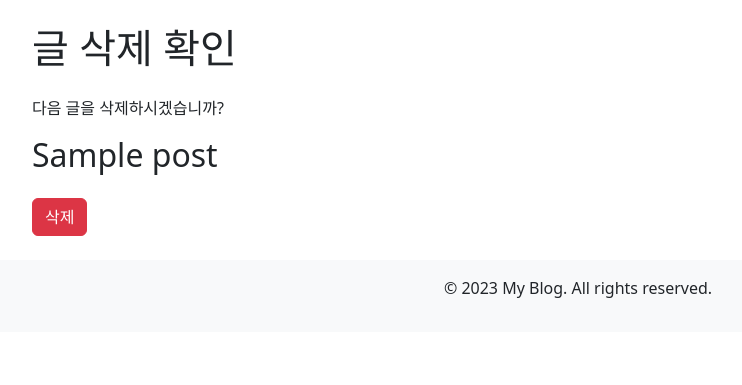
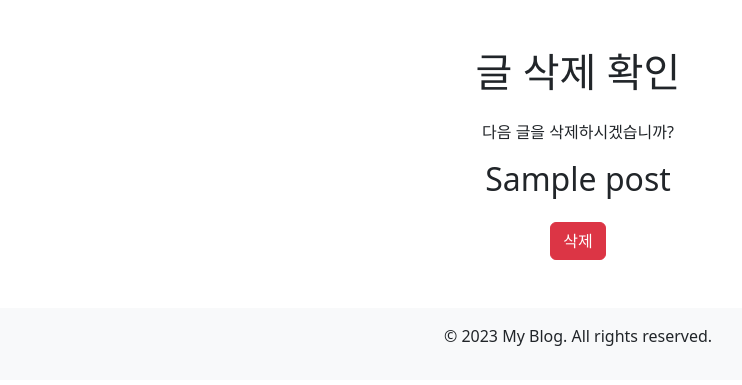
Before and after one commit to sungbinlee/django-blog-service, a Django app: template blogservice/blog/templates/blog/post_delete.html in a window 1280 px wide. Shown: the part 56-441 px from the top of the page, without its empty margins (62-804 px from the left). Run offline with Django 3.2, Linux system fonts and the light colour scheme; the template is opened without the code that fills it: most values are stand-ins (such as "Sample title", 1, 10 or a date in 2020); some libraries are stand-ins or nearby versions.

```diff
--- a/blogservice/blog/forms.py
+++ b/blogservice/blog/forms.py
@@ -33,3 +33,7 @@ class ImageForm(forms.ModelForm):
         widgets = {
             'file_path': forms.FileInput(attrs={'class': 'form-control'}),
         }
+
+    def __init__(self, *args, **kwargs):
+        super().__init__(*args, **kwargs)
+        self.fields['file_path'].required = False
--- a/blogservice/blog/templates/blog/post_delete.html
+++ b/blogservice/blog/templates/blog/post_delete.html
@@ -2,12 +2,16 @@
 
 {% block content %}
   <div class="container">
-    <h1 class="my-4">글 삭제 확인</h1>
-    <p>다음 글을 삭제하시겠습니까?</p>
-    <h2 class="my-3">{{ post.title }}</h2>
-    <form method="post" action="" class="my-4">
-      {% csrf_token %}
-      <button type="submit" class="btn btn-danger">삭제</button>
-    </form>
+    <div class="row justify-content-center">
+      <div class="col-md-8">
+        <h1 class="my-4 text-center">글 삭제 확인</h1>
+        <p class="text-center">다음 글을 삭제하시겠습니까?</p>
+        <h2 class="my-3 text-center">{{ post.title }}</h2>
+        <form method="post" action="" class="my-4 text-center">
+          {% csrf_token %}
+          <button type="submit" class="btn btn-danger">삭제</button>
+        </form>
+      </div>
+    </div>
   </div>
 {% endblock %}
--- a/blogservice/user/models.py
+++ b/blogservice/user/models.py
@@ -56,5 +56,5 @@ class User(AbstractUser):
 
     objects = UserManager()
 
-    def __str__(self):
-        return self.name
+    # def __str__(self):
+    #     return self.name
```
Also changed, not shown: blogservice/blog/views.py (+4 -3 lines).
